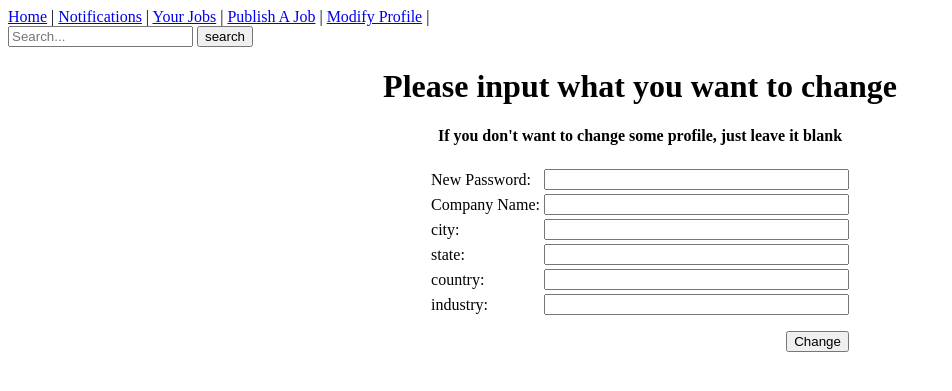
After one commit to mountalps/project1, a PHP site: page /zq/company_modify_profile.php in a window 1280 px wide. The commit adds this page. Shown: the top 391 px of the page, without its empty margins (0-952 px from the left). Run offline with PHP 8.4, Linux system fonts and the light colour scheme; the visitor is signed in with stand-in values (Sample User, id 1).

Commit message:
sql, modify company
sql, modify company

```diff
--- a/create.sql
+++ b/SQLfile/create.sql
@@ -12,7 +12,8 @@ CREATE TABLE `Student` (
   `GPA` DECIMAL(3,2) ,
   `keywords` VARCHAR(500),
   `resume` Varchar(20),
-  `restrict` bit NOT NULL,
+  #`restrict` bit NOT NULL,
+  `restrict` VARCHAR(1) NOT NULL,
   PRIMARY KEY (`sid`)
   );
 
--- a/zq/0_company-homepage.php
+++ b/zq/0_company-homepage.php
@@ -23,6 +23,7 @@ include_once '../lib/dbinfo.php';
           <a href="company_notifications.php">Notifications</a> |
           <a href="company_jobs.php">Your Jobs</a> |
           <a href="company_publish_jobs.php">Publish A Job</a> |
+          <a href="company_modify_profile.php">Modify Profile</a> |
           <form action="company_search_result.php" method="get" id="keyword_search">
               <input type="text" placeholder="Search..." name="keyword">
               <button type="submit">search</button>
--- /dev/null
+++ b/zq/company_modify_profile.php
@@ -0,0 +1,90 @@
+<?php
+/**
+ * Created by PhpStorm.
+ * User: wesley
+ * Date: 5/5/18
+ * Time: 23:06
+ */
+    include_once '../lib/fun.php';
+    include_once '../lib/dbinfo.php';
+    session_start();
+    $username = $_SESSION['user'];
+
+?>
+
+<!DOCTYPE html>
+<html lang="en">
+<head>
+    <meta charset="UTF-8">
+    <title>Modify your profile</title>
+</head>
+<body>
+    <div class="navivation">
+        <nav>
+            <div class="wrapper">
+                <a class="active" href="0_company-homepage.php">Home</a> |
+                <a href="company_notifications.php">Notifications</a> |
+                <a href="company_jobs.php">Your Jobs</a> |
+                <a href="company_publish_jobs.php">Publish A Job</a> |
+                <a href="company_modify_profile.php">Modify Profile</a> |
+                <form action="company_search_result.php" method="get" id="keyword_search">
+                    <input type="text" placeholder="Search..." name="keyword">
+                    <button type="submit">search</button>
+                </form>
+            </div>
+        </nav>
+    </div>
+
+
+    <div class="modify_company_profile" align="center">
+        <h1>Please input what you want to change</h1>
+        <h4>If you don't want to change some profile, just leave it blank</h4>
+        <form action="company_modify_profile_result.php" method="post">
+            <table>
+                <tr>
+                    <td>New Password:</td>
+                    <td><input type="password" name="cpassword" size="35"></td>
+                </tr>
+                <tr>
+                    <td>Company Name:</td>
+                    <td><input type="text" name = "cname"  size="35"></td>
+                </tr>
+
+                <tr>
+                    <td>city:</td>
+                    <td><input type="text" name="ccity" size="35"></td>
+                </tr>
+
+                <tr>
+                    <td>state:</td>
+                    <td><input type="text" name="cstate" size="35"></td>
+                </tr>
+                <tr>
+                    <td>country:</td>
+                    <td><input type="text" name="ccountry" size="35"></td>
+                </tr>
+                <tr>
+                    <td>industry:</td>
+                    <td><input type="text" name="industry" size="35"></td>
+                </tr>
+                <tr>
+                    <td></td>
+                    <td></td>
+                </tr>
+                <tr>
+                    <td></td>
+                    <td></td>
+                </tr>
+                <tr>
+                    <td></td>
+                    <td></td>
+                </tr>
+                <tr>
+                    <td></td>
+                    <td align="right"><input type="submit" value="Change"></td>
+                </tr>
+            </table>
+        </form>
+    </div>
+</body>
+</html>
```
Also changed, not shown: SQLfile/insert.sql (renamed from insert.sql, +11 -11 lines), studentsignup.php (+12 -7 lines), zq/company_modify_profile_result.php (added, +86 -0 lines).
